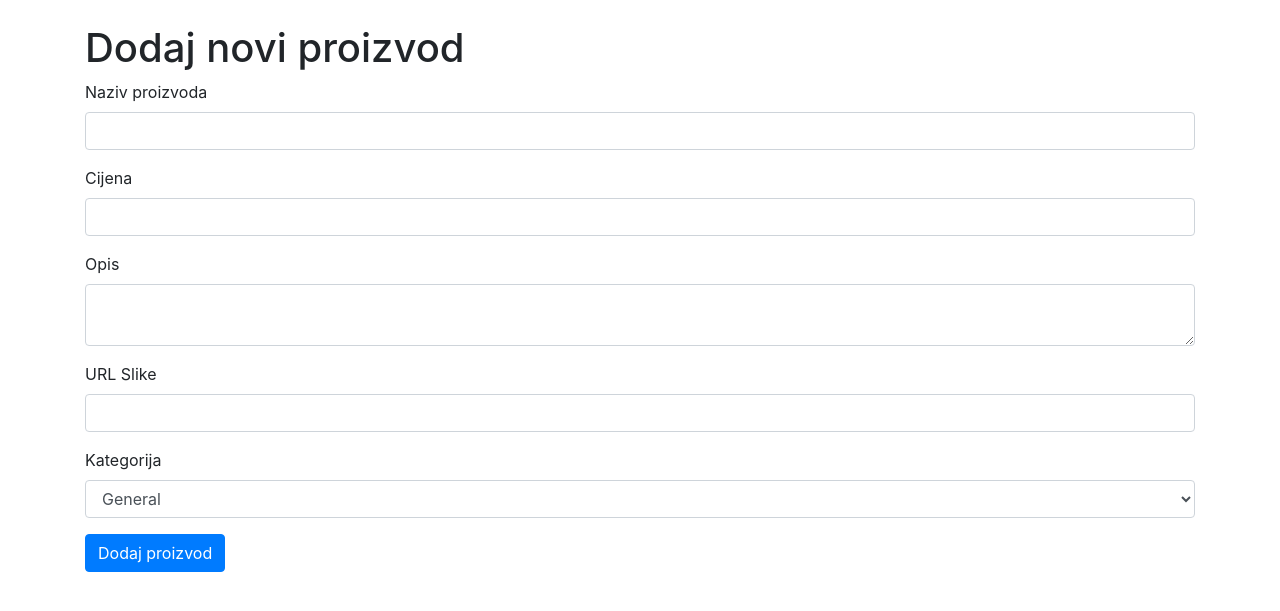
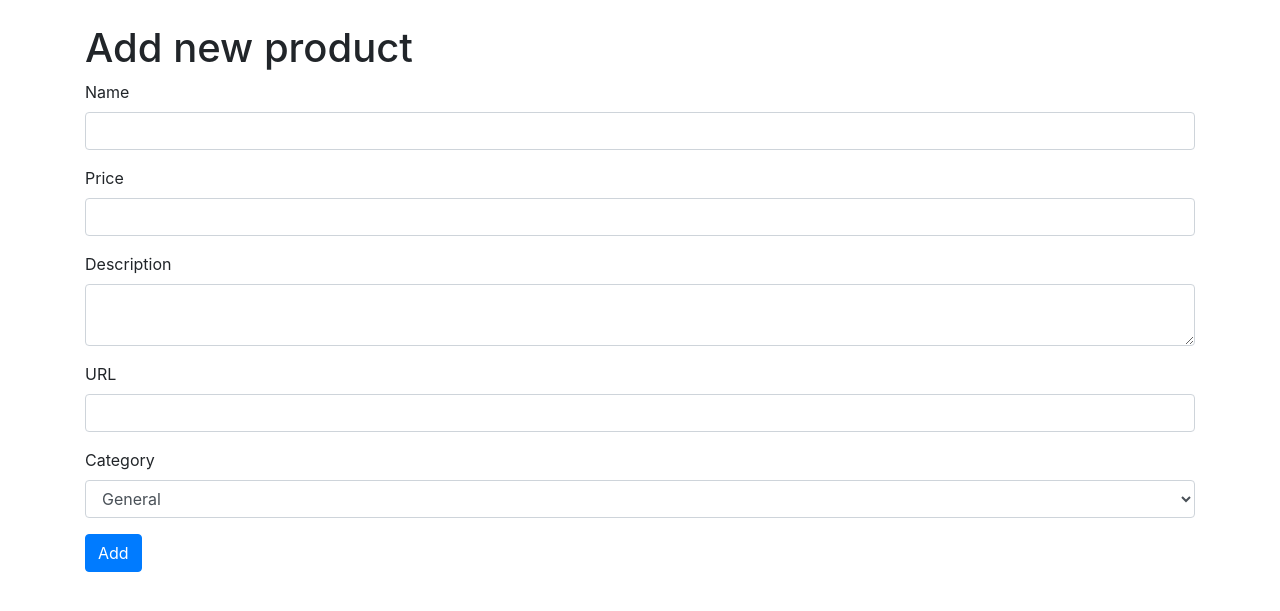
Before and after one commit to IvanaVinkovic/web_projekt, a Flask app: page /admin/products/add in a window 1280 px wide. Shown: the top 611 px of the page. Run offline with Flask 3, Linux system fonts and the light colour scheme; some libraries are stand-ins or nearby versions.

Commit message:
Changes on some names

```diff
--- a/templates/add_product.html
+++ b/templates/add_product.html
@@ -3,31 +3,31 @@
 <head>
     <meta charset="UTF-8">
     <meta name="viewport" content="width=device-width, initial-scale=1.0">
-    <title>Dodaj Proizvod</title>
+    <title>Add product</title>
     <link rel="stylesheet" href="https://stackpath.bootstrapcdn.com/bootstrap/4.5.2/css/bootstrap.min.css">
 </head>
 <body>
     <div class="container">
-        <h1 class="mt-4">Dodaj novi proizvod</h1>
+        <h1 class="mt-4">Add new product</h1>
         <form method="POST" action="/admin/products/add">
             <div class="form-group">
-                <label for="name">Naziv proizvoda</label>
+                <label for="name">Name </label>
                 <input type="text" class="form-control" id="name" name="name" required>
             </div>
             <div class="form-group">
-                <label for="price">Cijena</label>
+                <label for="price">Price</label>
                 <input type="number" step="0.01" class="form-control" id="price" name="price" required>
             </div>
             <div class="form-group">
-                <label for="description">Opis</label>
+                <label for="description">Description</label>
                 <textarea class="form-control" id="description" name="description"></textarea>
             </div>
             <div class="form-group">
-                <label for="image">URL Slike</label>
+                <label for="image">URL</label>
                 <input type="text" class="form-control" id="image" name="image">
             </div>
             <div class="form-group">
-                <label for="category">Kategorija</label>
+                <label for="category">Category</label>
                 <select class="form-control" id="category" name="category" required>
                     <option value="general">General</option>
                     <option value="under_20">Under 20 Euros</option>
@@ -35,7 +35,7 @@
                     <option value="birthdays">Birthdays</option>
                 </select>
             </div>
-            <button type="submit" class="btn btn-primary">Dodaj proizvod</button>
+            <button type="submit" class="btn btn-primary">Add</button>
         </form>
     </div>
 </body>
```
Also changed, not shown: templates/admin_products.html (+10 -10 lines), templates/edit_product.html (+5 -5 lines).
